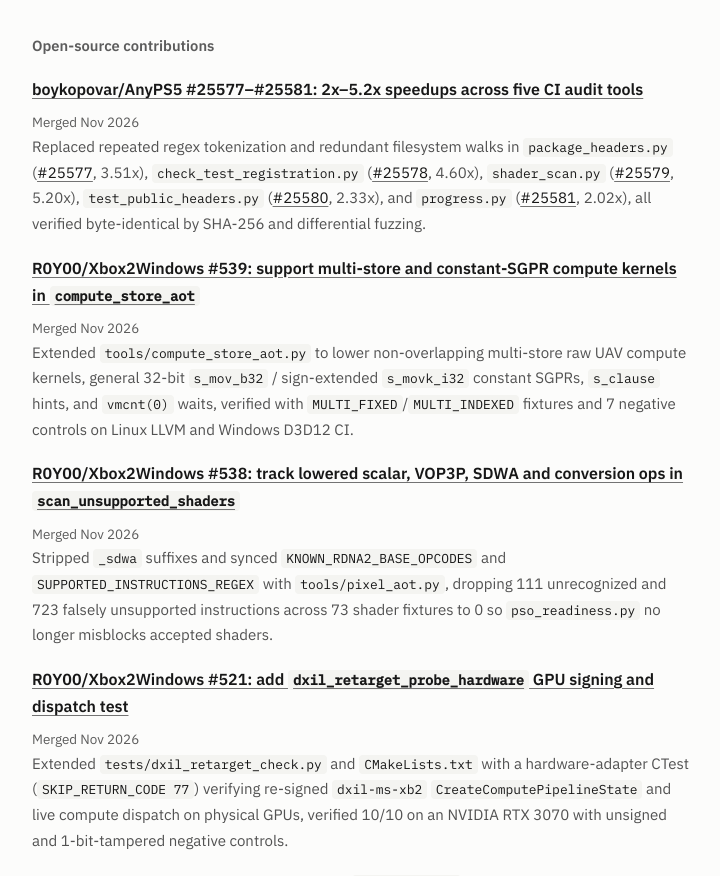
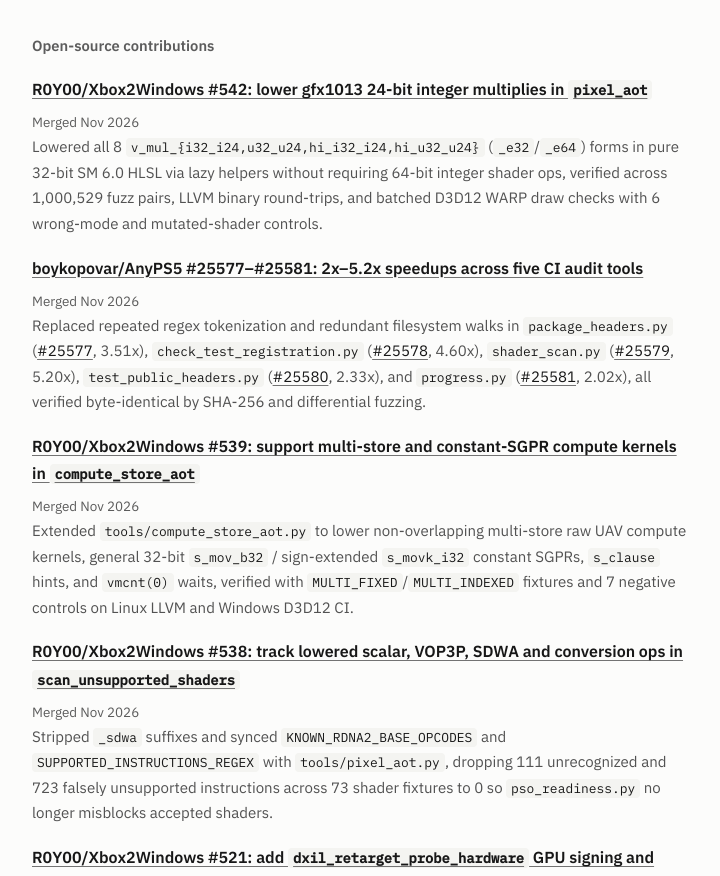
Before and after one commit to alexander-src/alexander-src.github.io, a plain HTML site: page index.html in a window 1280 px wide. Shown: the part 1368-2244 px from the top of the page, without its empty margins (278-998 px from the left). Drawn offline with Linux system fonts and the light colour scheme.

Commit message:
Sync merged R0Y00/Xbox2Windows#542 (24 merged PRs)

```diff
--- a/assets/profile.js
+++ b/assets/profile.js
@@ -18,6 +18,13 @@ window.PORTFOLIO_PROFILE = {
    * Each entry requires: repo, prNumber, title, url, impact.
    */
   mergedPullRequests: [
+    {
+      repo: "R0Y00/Xbox2Windows",
+      prNumber: 542,
+      title: "shader: lower gfx1013 24-bit integer multiplies in pixel_aot",
+      url: "https://github.com/R0Y00/Xbox2Windows/pull/542",
+      impact: "Lowered all 8 gfx1013 24-bit vector multiply forms (v_mul_{i32_i24,u32_u24,hi_i32_i24,hi_u32_u24} _e32/_e64) in pure 32-bit SM 6.0 HLSL without 64-bit integer shader ops, verified across 1,000,529 fuzz pairs, LLVM binary controls, and D3D12 WARP CI."
+    },
     {
       repo: "boykopovar/AnyPS5",
       prNumber: 25581,
--- a/index.html
+++ b/index.html
@@ -110,6 +110,15 @@
       <section class="section" id="oss">
         <h2>Open-source contributions</h2>
         <ul class="item-list">
+          <li>
+            <div class="note-row">
+              <h3><a href="https://github.com/R0Y00/Xbox2Windows/pull/542" target="_blank" rel="noopener noreferrer">R0Y00/Xbox2Windows #542: lower gfx1013 24-bit integer multiplies in <code>pixel_aot</code></a></h3>
+              <span class="note-date">Merged Nov 2026</span>
+            </div>
+            <p>
+              Lowered all 8 <code>v_mul_{i32_i24,u32_u24,hi_i32_i24,hi_u32_u24}</code> (<code>_e32</code>/<code>_e64</code>) forms in pure 32-bit SM 6.0 HLSL via lazy helpers without requiring 64-bit integer shader ops, verified across 1,000,529 fuzz pairs, LLVM binary round-trips, and batched D3D12 WARP draw checks with 6 wrong-mode and mutated-shader controls.
+            </p>
+          </li>
           <li>
             <div class="note-row">
               <h3><a href="https://github.com/boykopovar/AnyPS5/pull/25581" target="_blank" rel="noopener noreferrer">boykopovar/AnyPS5 #25577–#25581: 2x–5.2x speedups across five CI audit tools</a></h3>
```
Also changed, not shown: cv.html (+2 -2 lines).
